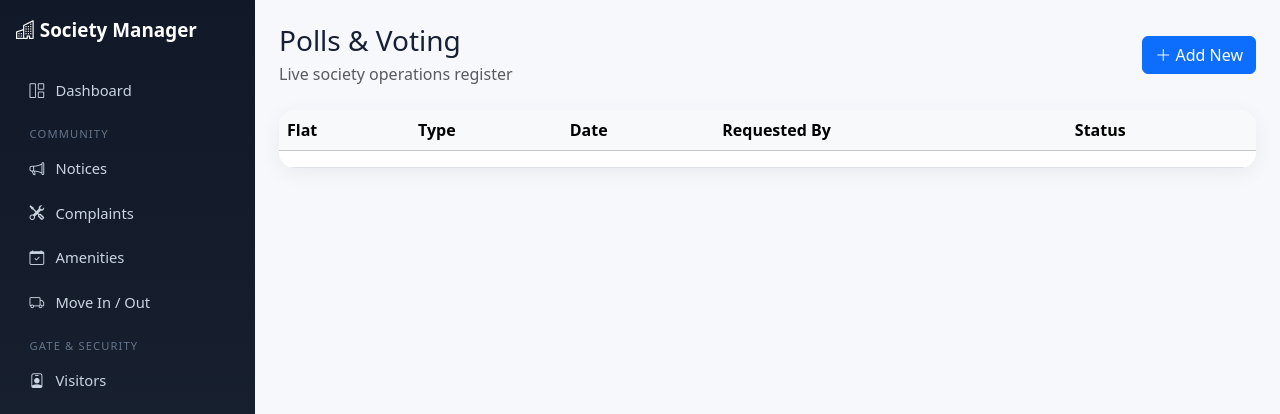
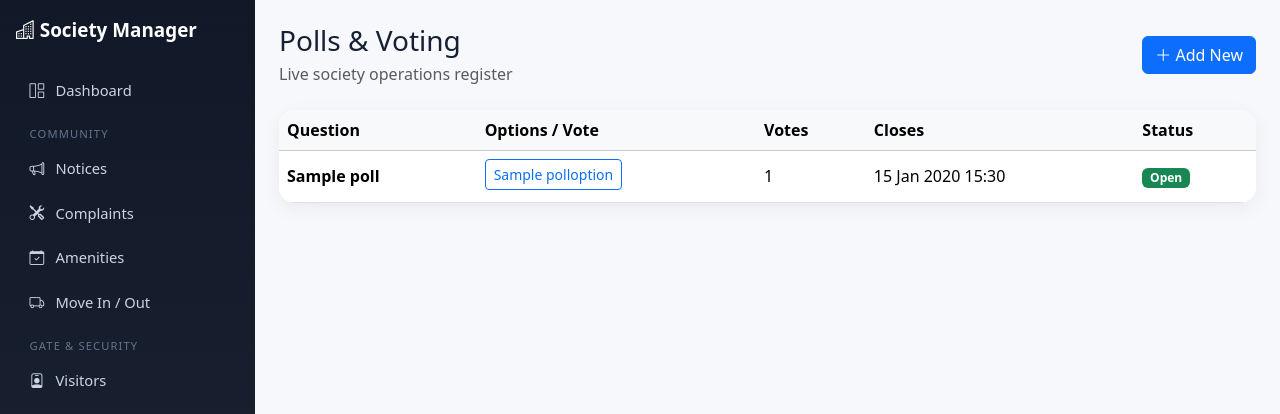
Before and after one commit to PRINCEYAD1/society-management, a Django app: page /operations/polls/ in a window 1280 px wide. Shown: the top 414 px of the page. Run offline with Django 5.2, Linux system fonts and the light colour scheme; a user stored in the database is signed in; tables that the repository leaves empty hold one stand-in row (values such as "Sample post"); lists and menus that the app fills with data are empty.

Commit message:
Expand operations UI for pending modules

```diff
--- a/templates/operations/list.html
+++ b/templates/operations/list.html
@@ -1,15 +1,33 @@
 {% extends 'base.html' %}
 {% block title %}{{ title }}{% endblock %}
-{% block content %}<div class="d-flex justify-content-between align-items-center mb-4"><div><h3 class="mb-1">{{ title }}</h3><p class="text-muted mb-0">Live society operations register</p></div><a href="{% url add_url %}" class="btn btn-primary"><i class="bi bi-plus-lg"></i> Add New</a></div>
+{% block content %}
+<div class="d-flex justify-content-between align-items-center mb-4"><div><h3 class="mb-1">{{ title }}</h3><p class="text-muted mb-0">Live society operations register</p></div>{% if add_url %}<a href="{% url add_url %}" class="btn btn-primary"><i class="bi bi-plus-lg"></i> Add New</a>{% endif %}</div>
 <div class="card card-stat overflow-hidden"><div class="table-responsive"><table class="table table-hover align-middle mb-0"><thead class="table-light"><tr>
 {% if kind == 'vehicle' %}<th>Vehicle</th><th>Owner</th><th>Flat</th><th>Parking</th><th>Status</th>
 {% elif kind == 'parcel' %}<th>Recipient</th><th>Flat</th><th>Courier</th><th>Received</th><th>Status</th>
 {% elif kind == 'vendor' %}<th>Service</th><th>Vendor</th><th>Contact</th><th>Renewal</th><th>Amount</th>
 {% elif kind == 'expense' %}<th>Expense</th><th>Category</th><th>Vendor</th><th>Date</th><th>Amount</th>
-{% else %}<th>Flat</th><th>Type</th><th>Date</th><th>Requested By</th><th>Status</th>{% endif %}</tr></thead><tbody>
-{% for item in items %}<tr>{% if kind == 'vehicle' %}<td class="fw-semibold">{{ item.vehicle_number }}</td><td>{{ item.owner_name }}</td><td>{{ item.flat }}</td><td>{{ item.parking_slot|default:'—' }}</td><td><span class="badge bg-success-subtle text-success">{% if item.is_active %}Active{% else %}Inactive{% endif %}</span></td>
+{% elif kind == 'move' %}<th>Flat</th><th>Type</th><th>Date</th><th>Requested By</th><th>Status</th>
+{% elif kind == 'worker' %}<th>Name</th><th>Service</th><th>Phone</th><th>Verification</th><th>Gate Action</th>
+{% elif kind == 'certificate' %}<th>Flat</th><th>Request</th><th>Purpose</th><th>Date</th><th>Status</th>
+{% elif kind == 'meeting' %}<th>Meeting</th><th>Date</th><th>Venue</th><th>Agenda</th><th>Attachment</th>
+{% elif kind == 'poll' %}<th>Question</th><th>Options / Vote</th><th>Votes</th><th>Closes</th><th>Status</th>
+{% elif kind == 'asset' %}<th>Asset</th><th>Category</th><th>Location</th><th>Next Service</th><th>Status</th>
+{% elif kind == 'emergency' %}<th>Service</th><th>Category</th><th>Phone</th><th>Alternate</th><th>Notes</th>
+{% elif kind == 'lostfound' %}<th>Item</th><th>Type</th><th>Location</th><th>Reported</th><th>Status</th>
+{% elif kind == 'event' %}<th>Event</th><th>Date</th><th>Venue</th><th>Contribution</th><th>Status</th>{% endif %}</tr></thead><tbody>
+{% for item in items %}<tr>
+{% if kind == 'vehicle' %}<td class="fw-semibold">{{ item.vehicle_number }}</td><td>{{ item.owner_name }}</td><td>{{ item.flat }}</td><td>{{ item.parking_slot|default:'—' }}</td><td><span class="badge bg-success-subtle text-success">{% if item.is_active %}Active{% else %}Inactive{% endif %}</span></td>
 {% elif kind == 'parcel' %}<td class="fw-semibold">{{ item.recipient_name }}</td><td>{{ item.flat }}</td><td>{{ item.courier_name|default:'—' }}</td><td>{{ item.received_at|date:'d M, h:i A' }}</td><td><span class="badge bg-primary-subtle text-primary">{{ item.get_status_display }}</span></td>
 {% elif kind == 'vendor' %}<td class="fw-semibold">{{ item.service_name }}</td><td>{{ item.vendor_name }}</td><td>{{ item.phone|default:'—' }}</td><td>{{ item.renewal_date|date:'d M Y' }}</td><td>₹{{ item.amount }}</td>
 {% elif kind == 'expense' %}<td class="fw-semibold">{{ item.title }}</td><td>{{ item.get_category_display }}</td><td>{{ item.vendor|default:'—' }}</td><td>{{ item.expense_date|date:'d M Y' }}</td><td>₹{{ item.amount }}</td>
-{% else %}<td>{{ item.flat }}</td><td class="fw-semibold">{{ item.get_move_type_display }}</td><td>{{ item.requested_date|date:'d M Y' }}</td><td>{{ item.requested_by }}</td><td><span class="badge bg-warning-subtle text-warning-emphasis">{{ item.get_status_display }}</span></td>{% endif %}</tr>
-{% empty %}<tr><td colspan="5" class="text-center text-muted py-5"><i class="bi bi-inbox fs-2 d-block mb-2"></i>No records yet.</td></tr>{% endfor %}</tbody></table></div></div>{% endblock %}
+{% elif kind == 'move' %}<td>{{ item.flat }}</td><td class="fw-semibold">{{ item.get_move_type_display }}</td><td>{{ item.requested_date|date:'d M Y' }}</td><td>{{ item.requested_by }}</td><td><span class="badge bg-warning-subtle text-warning-emphasis">{{ item.get_status_display }}</span></td>
+{% elif kind == 'worker' %}<td class="fw-semibold">{{ item.name }}</td><td>{{ item.get_service_type_display }}</td><td>{{ item.phone|default:'—' }}</td><td>{% if item.police_verified %}<span class="badge bg-success">Verified</span>{% else %}<span class="badge bg-warning text-dark">Pending</span>{% endif %}</td><td><a class="btn btn-sm btn-success" href="{% url 'operations:worker_checkin' item.pk %}">In</a> <a class="btn btn-sm btn-outline-secondary" href="{% url 'operations:worker_checkout' item.pk %}">Out</a></td>
+{% elif kind == 'certificate' %}<td>{{ item.flat }}</td><td class="fw-semibold">{{ item.get_request_type_display }}</td><td>{{ item.purpose|truncatechars:45|default:'—' }}</td><td>{{ item.requested_at|date:'d M Y' }}</td><td><span class="badge bg-info-subtle text-info-emphasis">{{ item.get_status_display }}</span></td>
+{% elif kind == 'meeting' %}<td class="fw-semibold">{{ item.title }}</td><td>{{ item.meeting_date|date:'d M Y, h:i A' }}</td><td>{{ item.venue|default:'—' }}</td><td>{{ item.agenda|truncatechars:55|default:'—' }}</td><td>{% if item.attachment %}<a href="{{ item.attachment.url }}">View</a>{% else %}—{% endif %}</td>
+{% elif kind == 'poll' %}<td class="fw-semibold">{{ item.question }}</td><td>{% for option in item.options.all %}<form class="d-inline" method="post" action="{% url 'operations:poll_vote' option.pk %}">{% csrf_token %}<button class="btn btn-sm btn-outline-primary mb-1">{{ option.label }}</button></form> {% endfor %}</td><td>{{ item.votes.count }}</td><td>{{ item.closes_at|date:'d M Y H:i'|default:'Open ended' }}</td><td>{% if item.is_active %}<span class="badge bg-success">Open</span>{% else %}<span class="badge bg-secondary">Closed</span>{% endif %}</td>
+{% elif kind == 'asset' %}<td class="fw-semibold">{{ item.asset_code }} · {{ item.name }}</td><td>{{ item.get_category_display }}</td><td>{{ item.location|default:'—' }}</td><td>{{ item.next_service_date|date:'d M Y'|default:'—' }}</td><td>{% if item.is_active %}<span class="badge bg-success">Active</span>{% else %}<span class="badge bg-secondary">Inactive</span>{% endif %}</td>
+{% elif kind == 'emergency' %}<td class="fw-semibold">{{ item.name }}</td><td>{{ item.get_category_display }}</td><td><a href="tel:{{ item.phone }}">{{ item.phone }}</a></td><td>{{ item.secondary_phone|default:'—' }}</td><td>{{ item.notes|default:'—' }}</td>
+{% elif kind == 'lostfound' %}<td class="fw-semibold">{{ item.title }}</td><td>{{ item.get_item_type_display }}</td><td>{{ item.location|default:'—' }}</td><td>{{ item.reported_at|date:'d M Y' }}</td><td><span class="badge bg-primary-subtle text-primary">{{ item.get_status_display }}</span></td>
+{% elif kind == 'event' %}<td class="fw-semibold">{{ item.title }}</td><td>{{ item.event_date|date:'d M Y, h:i A' }}</td><td>{{ item.venue|default:'—' }}</td><td>₹{{ item.contribution_amount }}</td><td>{% if item.is_active %}<span class="badge bg-success">Upcoming</span>{% else %}<span class="badge bg-secondary">Closed</span>{% endif %}</td>{% endif %}
+</tr>{% empty %}<tr><td colspan="5" class="text-center text-muted py-5"><i class="bi bi-inbox fs-2 d-block mb-2"></i>No records yet.</td></tr>{% endfor %}</tbody></table></div></div>{% endblock %}
```
